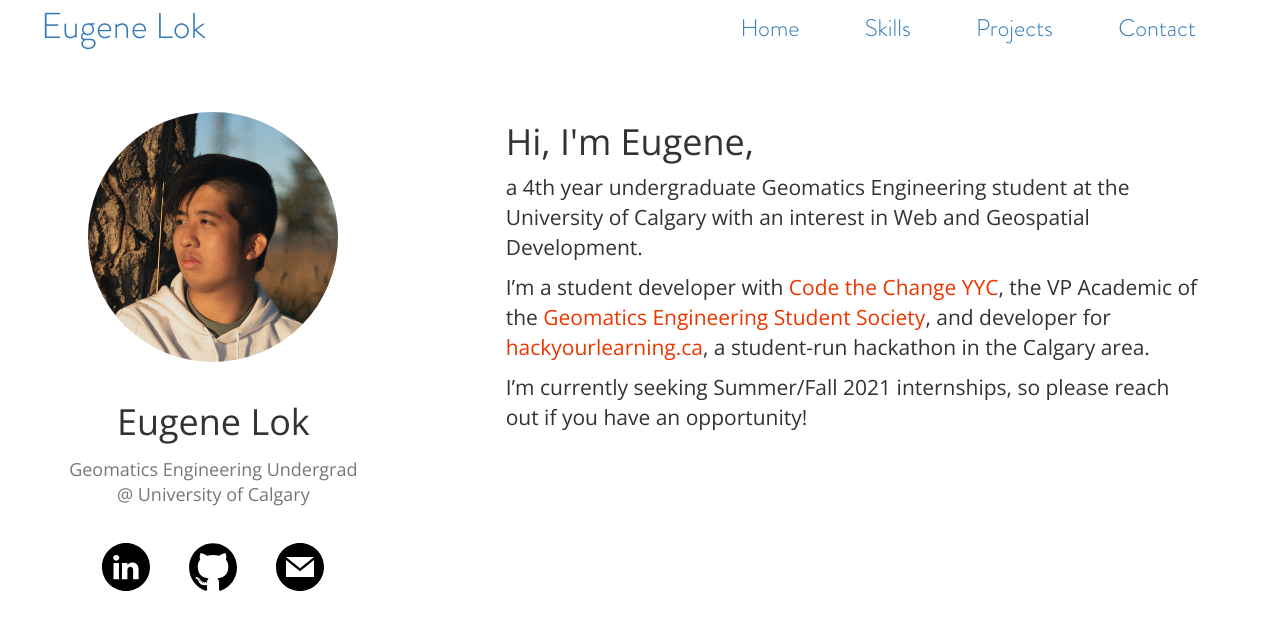
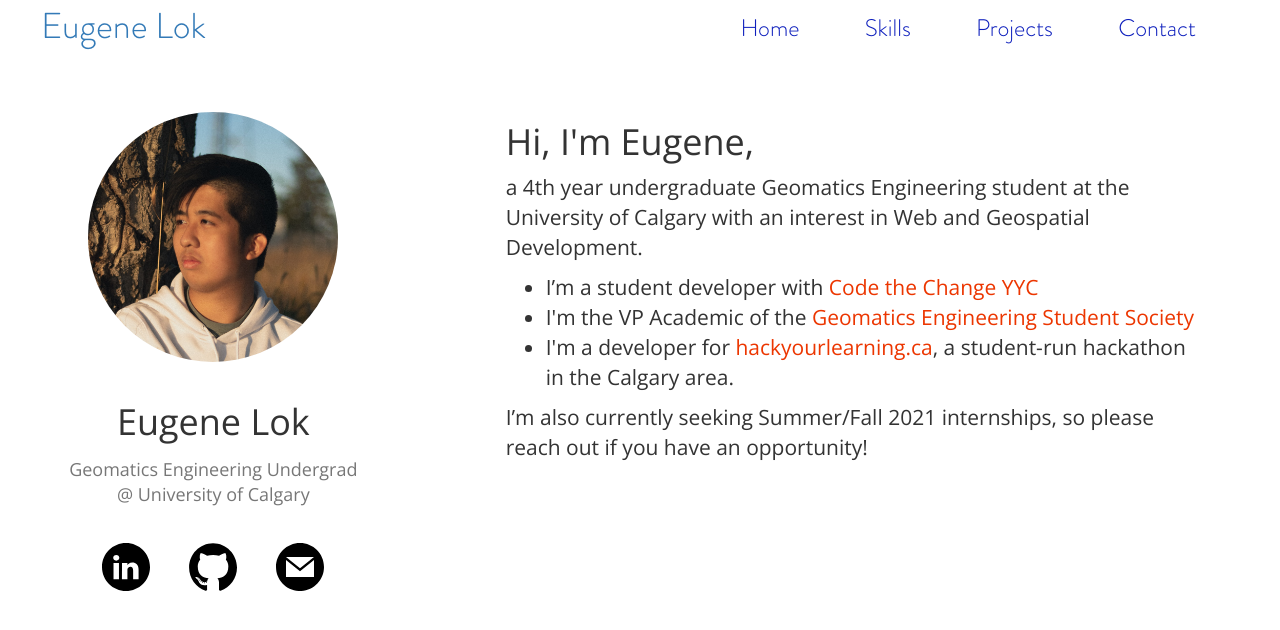
Before and after one commit to eugene-lok/ENGO551-Project0, a plain HTML site: page index.html in a window 1280 px wide. Drawn offline with nearby package versions, Linux system fonts and the light colour scheme.

Commit message:
Create skills page, reformat bio as list

```diff
--- a/index.html
+++ b/index.html
@@ -25,14 +25,14 @@
         <nav class="navbar">
             <div class="container">
                 <div class="navbar-header">
-                    <a class="navbar-brand" href=".">Eugene Lok</a>
+                    <a class="navbar-brand" href="index.html">Eugene Lok</a>
                 </div>
 
                 <div id="navbar" class="navbar-collapse">
-                    <a class ="navbar-link">Home</a>
-                    <a class ="navbar-link">Skills</a>
-                    <a class ="navbar-link">Projects</a>
-                    <a class ="navbar-link">Contact</a>
+                    <a class ="navbar-link" href = "index.html">Home</a>
+                    <a class ="navbar-link" href = "skills.html">Skills</a>
+                    <a class ="navbar-link" href = "projects.html">Projects</a>
+                    <a class ="navbar-link" href = "contact.html">Contact</a>
                 </div><!--/.navbar-collapse -->
             </div>
         </nav>
@@ -76,14 +76,20 @@
                 <p>a 4th year undergraduate Geomatics Engineering student at the University of Calgary with an
                     interest in Web and Geospatial Development.
                 </p>
+                <ul class = "list-exp">
+                    <li class = "list-exp-item">
+                        I’m a student developer with <a href = "https://codethechangeyyc.ca/">Code the Change YYC</a>
+                    </li>
+                    <li class = "list-exp-item">
+                        I'm the VP Academic of the <a href = "https://essucalgary.com/about/departments/gess/" target = "_blank">Geomatics Engineering Student Society</a>
+                    </li>
+                    <li class = "list-exp-item">
+                        I'm a developer for <a href = "https://hackyourlearning.ca/">hackyourlearning.ca</a>,
+                        a student-run hackathon in the Calgary area.
+                    </li>
+                </ul>
                 <p>
-                    I’m a student developer with <a href = "https://codethechangeyyc.ca/">Code the Change YYC</a>,
-                    the VP Academic of the <a href = "https://essucalgary.com/about/departments/gess/" target = "_blank">Geomatics Engineering Student Society</a>,
-                    and developer for <a href = "https://hackyourlearning.ca/">hackyourlearning.ca</a>,
-                    a student-run hackathon in the Calgary area.
-                </p>
-                <p>
-                    I’m currently seeking Summer/Fall 2021 internships, so please reach out if you have an opportunity!
+                    I’m also currently seeking Summer/Fall 2021 internships, so please reach out if you have an opportunity!
                 </p>
             </div>
         </div>
--- a/src/index.scss
+++ b/src/index.scss
@@ -45,11 +45,13 @@ body {
 .navbar-link {
     margin: 0px 30px 0px 30px;
     font-size: 24px;
-    a {
-        color: $blue !important;
-    }
+    color: $blue !important;
+    text-decoration: none !important;
 }
 
+.navbar-link:hover {
+    color: $blue-dark !important;
+}
 @media (max-width: 1200px) {
     .navbar-collapse {
         text-align: center;
--- a/src/stylesheets/Home.scss
+++ b/src/stylesheets/Home.scss
@@ -60,6 +60,10 @@ svg:hover {
     padding: 0px 5vw 0px 5vw;
 }
 
+.list-exp-item {
+    font-size: 21px;
+}
+
 @media (max-width: 1200px) {
     .section-bio {
         margin-top: 10px;
```
Also changed, not shown: skills.html (added, +49 -0 lines), src/index.css, src/stylesheets/Home.css.
